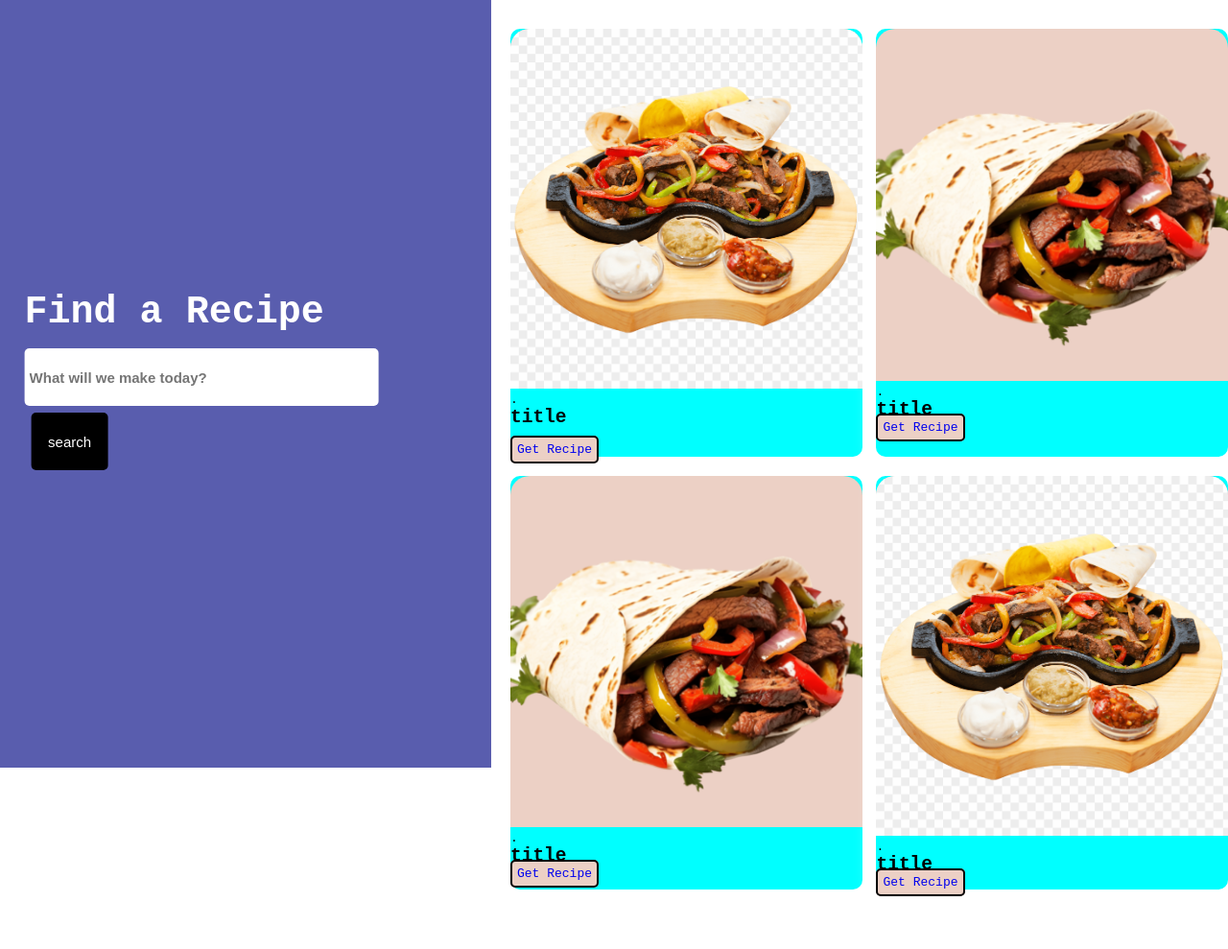
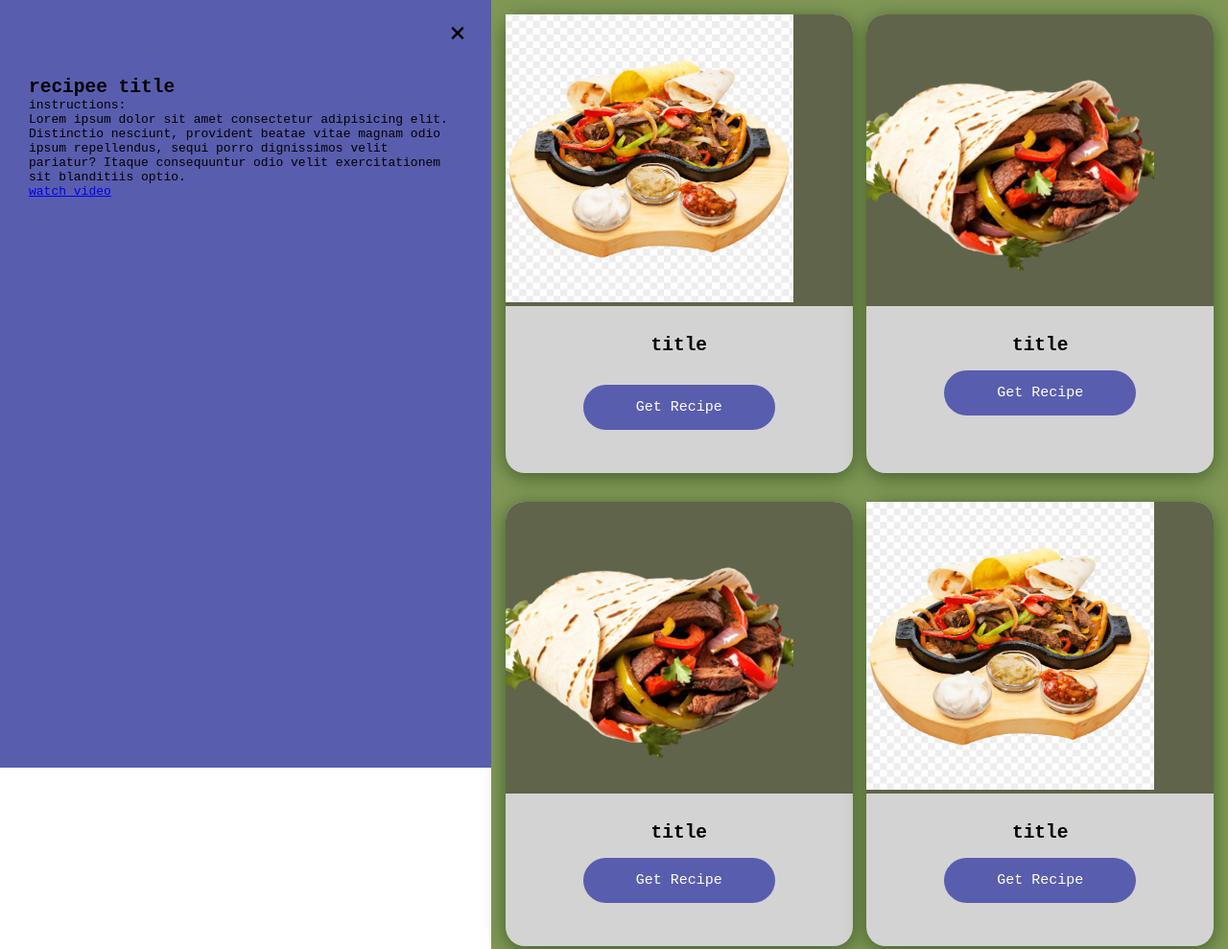
Before and after one commit to fiiby/recipe-App, a plain HTML site: page index.htm in a window 1280 px wide. Shown: the top 989 px of the page at 96% size. Before the commit the page ends 947 px from the top, so only its background shows below. Drawn offline with Linux system fonts and the light colour scheme.

Commit message:
adding more style

```diff
--- a/css/style.css
+++ b/css/style.css
@@ -42,11 +42,6 @@ main {
    color: white;
    margin-bottom: 15px;
 }
-.result-area {
-    width: 60%;
-    padding-left: 20px;
-
-}
 
 .search-input {
     color: var(--primaryColor);
@@ -58,7 +53,6 @@ main {
     border: 0;
     border-radius: 5px;
 }
-
 
 #search-btn {
     display: block;
@@ -72,45 +66,91 @@ main {
     border-radius: 5px;
     cursor: pointer;
     margin: 7px;
-
-
+    /* line-height: 50px; */
 }
 
 .result-area {
+    width: 60%;
+    padding: 15px;;
     display: flex;
     justify-content: space-between;
     flex-wrap: wrap;
-    margin-top: 30px;
+    background-color: rgb(129, 151, 86);
+    margin-bottom: 30px;
 
 }
 
 .result-area > div {
     width: 49%;
+    margin-bottom: 30px;
+    background-color: lightgray;
+
+
 }
 
 .card {
-    box-shadow: 0 4px 20px white;
-    border-radius: 10px;
-    background-color: aqua;
-    margin-bottom: 20px;
+    box-shadow: 0 4px 20px rgb(62, 95, 42);
+    border-radius: 20px;
+    /* margin-bottom: 20px; */
+
 }
 
-.card-img img {
+.card-img  {
     width: 100%;
-    height: 60%;
     border-top-right-radius: 20px;
     border-top-left-radius:20px;
-    background-color: #ecd0c5;
+    background-color: rgb(96, 100, 75);
+    align-items: center;
+    /* align-content: center; */
+
+}
+
+.card-info {
+    padding: 30px 0;
+    text-align:center;
+}
+
+.card-info a {
+    display:inline-block;
+    width:200px;
+    background-color:var(--primaryColor);
+    color:white;
+    border-radius:25px;
+    padding:15px 5px ;
+    font-size:15px;
+    text-decoration:none;
+    margin: 15px 0px;
 }
 
 
-div a {
-    text-decoration: none;
-    border: 2px solid black;
-    background-color:  #ecd0c5;
+.card-info a:hover {
+    background-color: var(--subColor);
+
+}
+
+.recipe-details {
+    position: fixed;
+    width:40%;
+    left:0;
+    background-color:  var(--primaryColor);
+    height: 100vh;
+    padding:80px  30px;
+}
+.recipe-details i {
+    width: 30px;
+    height: 30px;
+    color: black;
+    position:absolute;
+    right: 20px;
+    top:20px;
+    border-radius: 50%;
+    font-size: 20px;
     text-align: center;
-    padding: 5px;
-    border-radius: 5px;
-    /* margin: 10px; */
-    /* margin-top: 5px; */
+    line-height: 30px;
+    cursor: pointer;
+
+
+
+
+
 }
--- a/index.htm
+++ b/index.htm
@@ -4,6 +4,7 @@
     <meta charset="UTF-8">
     <meta name="viewport" content="width=device-width, initial-scale=1.0">
     <title>Recipee App</title>
+    <link rel="stylesheet" href="https://cdnjs.cloudflare.com/ajax/libs/font-awesome/6.5.2/css/all.min.css">
     <link rel="stylesheet" href="css/style.css">
 </head>
 <body>
@@ -20,21 +21,21 @@
             <div class="result-area">
                 <div class="card">
                     <div class="card-img">
-                        <img src="images/fajita-png.png" alt="">
+                        <img src="images/fajita-png.png" style="width: 300px; height: 300px;" alt="">
                     </div>
-                    .
+
                     <div class="card-info">
                         <h2>title</h2>
                         <br>
-                        <a href="#">Get Recipe</a>
+                        <a href="recipe-details">Get Recipe</a>
                     </div>
                 </div>
 
                 <div class="card">
                     <div class="card-img">
-                        <img src="images/beef-fajitas.png" alt="">
+                        <img src="images/beef-fajitas.png" style="width: 300px; height: 300px;" alt="">
                     </div>
-                    .
+
                     <div class="card-info">
                         <h2>title</h2>
                         <a href="#">Get Recipe</a>
@@ -42,9 +43,9 @@
                 </div>
                 <div class="card">
                     <div class="card-img">
-                        <img src="images/beef-fajitas.png" alt="">
+                        <img src="images/beef-fajitas.png" style="width: 300px; height: 300px;" alt="">
                     </div>
-                    .
+
                     <div class="card-info">
                         <h2>title</h2>
                         <a href="#">Get Recipe</a>
@@ -52,15 +53,28 @@
                 </div>
                 <div class="card">
                     <div class="card-img">
-                        <img src="images/fajita-png.png" alt="">
+                        <img src="images/fajita-png.png"  style="width: 300px; height: 300px;" alt="">
                     </div>
-                    .
+
                     <div class="card-info">
                         <h2>title</h2>
                         <a href="#">Get Recipe</a>
                     </div>
                 </div>
             </div>
+
+            <div class="recipe-details">
+                <i  class="fa fa-times" aria-hidden="true"></i>
+                <h2>recipee title </h2>
+                <p>instructions: </p>
+                <p>Lorem ipsum dolor sit amet consectetur adipisicing elit.
+                     Distinctio nesciunt, provident beatae vitae magnam odio
+                     ipsum repellendus, sequi porro dignissimos velit pariatur?
+                      Itaque consequuntur odio velit exercitationem sit blanditiis
+                     optio.
+                </p>
+                <a href="#">watch video</a>
+            </div>
         </main>
     </div>
     <script src="jscript/script.js"></script>
```
